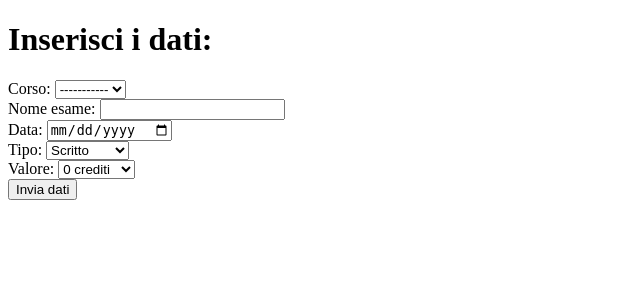
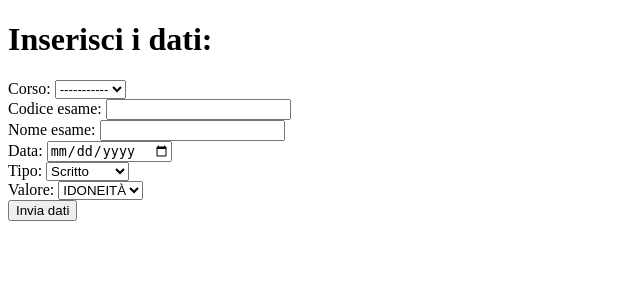
Before and after one commit to JayRen432/Progetto-BD, a Flask app: page /Docenti/Crea_Esame in a window 1280 px wide. Shown: the top 300 px of the page, without its empty margins (0-640 px from the left). Run offline with Flask 3, Linux system fonts and the light colour scheme; tables that the repository leaves empty hold one stand-in row (values such as "Sample post").

Commit message:
Update Crea_esame.html

```diff
--- a/templates/Crea_esame.html
+++ b/templates/Crea_esame.html
@@ -12,9 +12,15 @@
         <select name="corso" id="corso">
             <option selected disabled hidden>-----------</option>
             {% for corso in corsi %}
-                <option value={{corso}}>{{corso}}</option>
+            <option value="{{ corso.CodiceCorso }}">{{ corso.CodiceCorso }}</option>
             {% endfor %}
         </select>
+
+        <br>
+
+        <label for="codice_esame">Codice esame:</label>
+        <input type="text" name="codice_esame" required>
+
 
         <br>
 
@@ -40,7 +46,7 @@
 
         <label for="valore">Valore:</label>
         <select name="valore" id="valore">
-            <option value="0">0 crediti</option>
+            <option value="0">IDONEITÀ</option>
             <option value="3">3 crediti</option>
             <option value="6">6 crediti</option>
             <option value="12">12 crediti</option>
```
